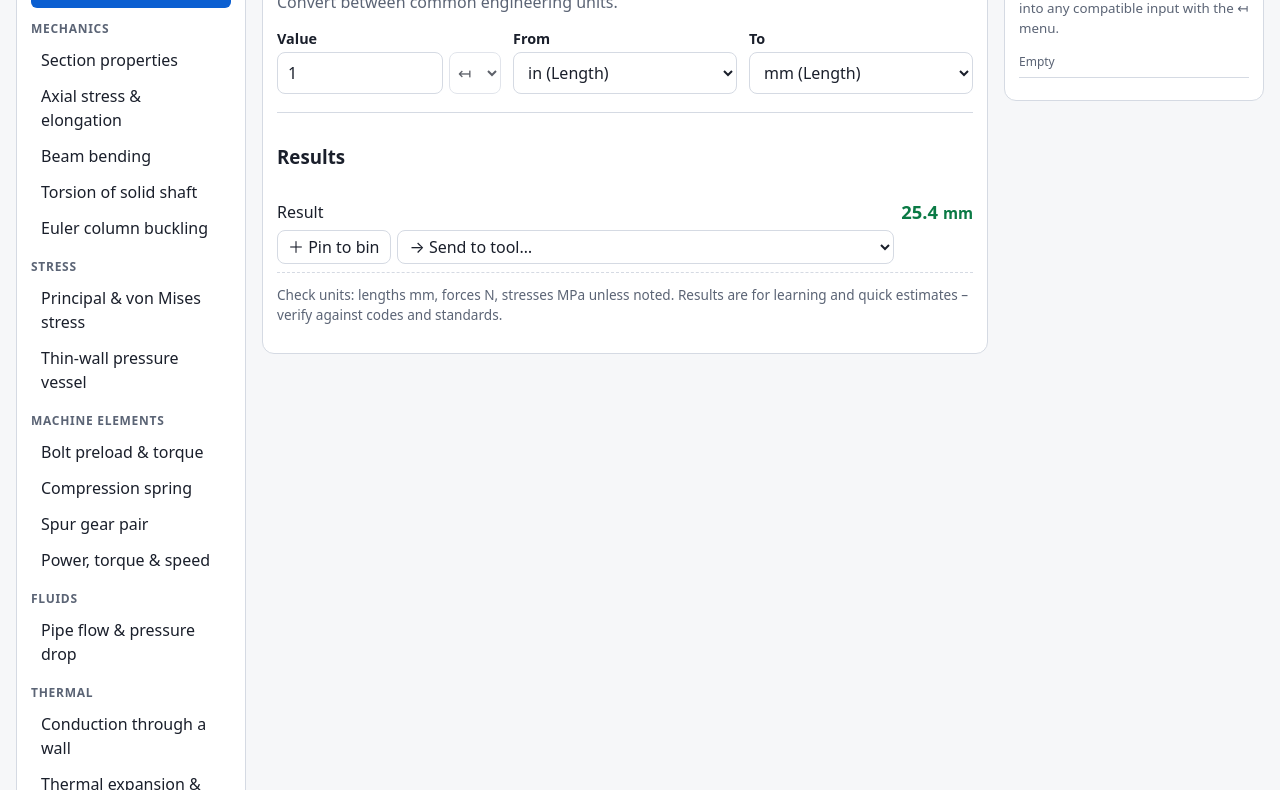
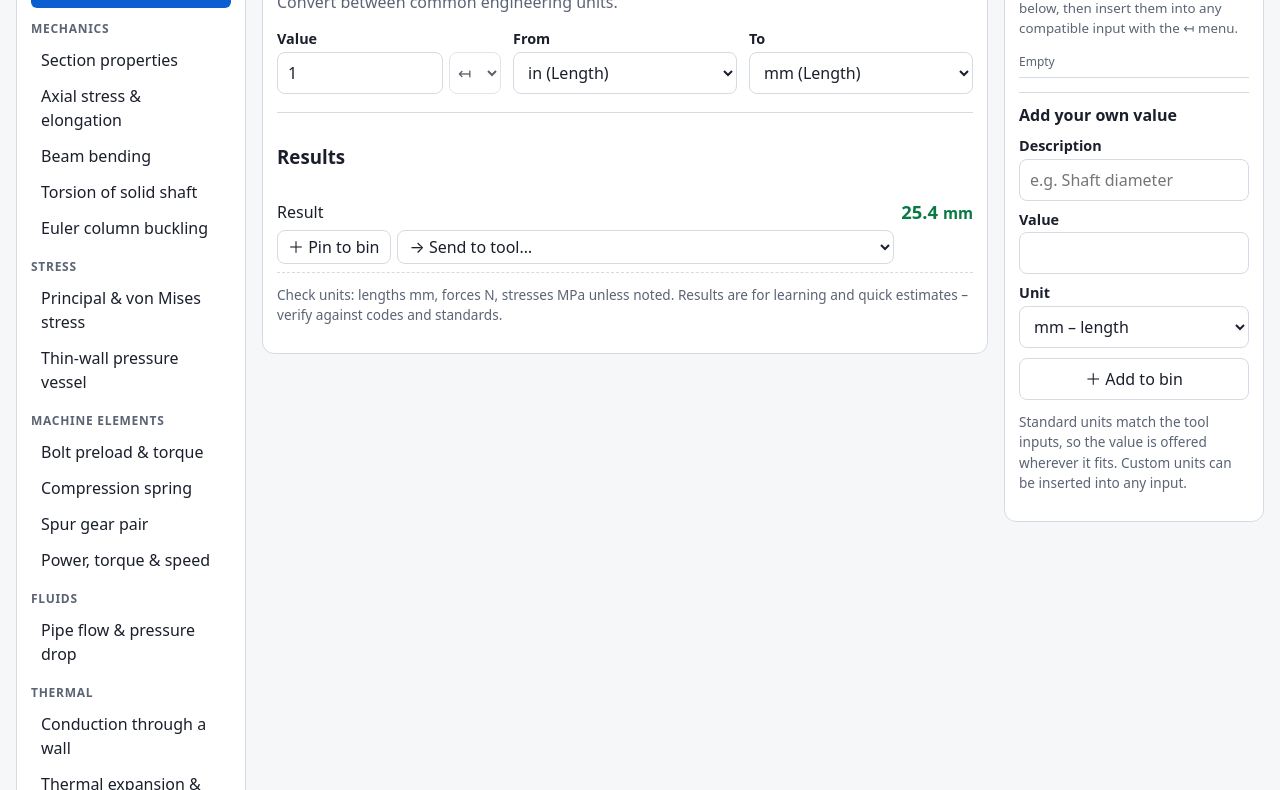
Before and after one commit to Argenrise/Landing-Page, a plain HTML site: page MechCalcs.html in a window 1280 px wide. Shown: the part 148-938 px from the top of the page. Drawn offline with Linux system fonts and the light colour scheme.

Commit message:
Update MechCalcs.html

```diff
--- a/MechCalcs.html
+++ b/MechCalcs.html
@@ -1,7 +1,7 @@
 <!DOCTYPE html>
 <html lang="en"><head><meta charset="utf-8">
 <meta name="viewport" content="width=device-width, initial-scale=1, viewport-fit=cover">
-<title>MechKit – Mechanical Engineering Toolkit</title>
+<title>MechKit - Mechanical Engineering Toolkit</title>
 <style>
 :root{box-sizing:border-box;padding-top:env(safe-area-inset-top,0px);padding-bottom:env(safe-area-inset-bottom,0px);--bg:#f6f7f9;--sf:#fff;--tx:#1a1f2b;--mu:#5b6475;--ac:#0b5fd1;--ac2:#e4eeff;--bd:#d5dae3;--ok:#0a7a45}
 @media(prefers-color-scheme:dark){:root:not([data-theme=light]){color-scheme:dark;--bg:#12151c;--sf:#1b1f29;--tx:#e8ebf2;--mu:#9aa3b5;--ac:#6aa8ff;--ac2:#1f3354;--bd:#343b4b;--ok:#4cd08a}}
@@ -35,6 +35,7 @@ td button{min-height:28px;padding:2px 8px;border-style:dashed}
 .bin li{display:flex;justify-content:space-between;gap:6px;padding:6px 0;border-bottom:1px solid var(--bd);font-size:.9rem;list-style:none}
 .bin ul{padding:0;margin:8px 0}.bin small{color:var(--mu);display:block}
 .note{color:var(--mu);font-size:.85rem;margin-top:12px}
+#add{margin-top:14px;border-top:1px solid var(--bd);padding-top:10px}#add h3{margin:0 0 4px;font-size:1rem}#add .f{margin-top:8px}#add button{margin-top:10px;width:100%}[hidden]{display:none!important}
 #st{position:fixed;bottom:16px;left:50%;transform:translateX(-50%);background:var(--tx);color:var(--bg);padding:8px 14px;border-radius:20px;opacity:0;transition:opacity .2s;pointer-events:none}#st.on{opacity:1}
 @media(max-width:960px){.wrap{grid-template-columns:1fr}nav{display:none}nav.open{display:block}#menu{display:inline-block}}
 @media(min-width:961px){#menu{display:none}}
@@ -43,7 +44,14 @@ td button{min-height:28px;padding:2px 8px;border-style:dashed}
 <header><button id="menu" aria-expanded="false" aria-controls="nav">☰ Tools</button><h1>MechKit</h1>
 <input type="search" id="q" placeholder="Search tools…" aria-label="Search tools"></header>
 <div class="wrap"><nav id="nav" aria-label="Tools"></nav><main id="main" tabindex="-1"></main>
-<aside id="bin" class="bin" aria-label="Chain bin"></aside></div>
+<aside id="bin" class="bin" aria-label="Chain bin"><div id="binl"></div>
+<form id="add" aria-labelledby="addh"><h3 id="addh">Add your own value</h3>
+<div class="f"><label for="ad">Description</label><input id="ad" required maxlength="60" placeholder="e.g. Shaft diameter"></div>
+<div class="f"><label for="av">Value</label><input id="av" type="number" step="any" inputmode="decimal" required></div>
+<div class="f"><label for="au">Unit</label><select id="au"></select></div>
+<div class="f" id="acw" hidden><label for="ac">Custom unit</label><input id="ac" maxlength="20" placeholder="e.g. W/m·K"></div>
+<button type="submit">＋ Add to bin</button>
+<p class="note">Standard units match the tool inputs, so the value is offered wherever it fits. Custom units can be inserted into any input.</p></form></aside></div>
 <div id="st" role="status" aria-live="polite"></div>
 <script>
 const PI=Math.PI,DG=PI/180,I=(k,l,u,kind,v)=>({k,l,u,kind,v}),O=(l,u,kind,val)=>({l,u,kind,val}),Sel=(k,l,o,v)=>({k,l,o,v});
@@ -135,7 +143,7 @@ if(Object.values(v).some(x=>x!==x)){el.innerHTML='<p class="p">Enter every input
 outs=cur.run(v);el.innerHTML='<h3>Results</h3>'+outs.map((o,n)=>{if(o.msg)return`<p>${o.msg}</p>`;const tg=T.filter(t=>t.id!=cur.id).map(t=>({t,l:t.in.filter(i=>ok(i,o.kind))})).filter(x=>x.l.length);
 return`<div class="o"><span>${o.l}</span><b>${f(o.val)} <small>${o.u||''}</small></b><div class="a"><button data-pin="${n}">＋ Pin to bin</button><select data-send="${n}" aria-label="Send ${o.l} to another tool"><option value="">→ Send to tool…</option>${tg.map(x=>`<optgroup label="${x.t.n}">${x.l.map(i=>`<option value="${x.t.id}|${i.k}">${i.l}</option>`).join('')}</optgroup>`).join('')}</select></div></div>`}).join('')+'<p class="note">Check units: lengths mm, forces N, stresses MPa unless noted. Results are for learning and quick estimates – verify against codes and standards.</p>'}
 function pickers(){document.querySelectorAll('[data-pick]').forEach(s=>{const i=cur.in.find(x=>x.k==s.dataset.pick),c=bin.filter(b=>ok(i,b.kind));s.innerHTML='<option value="">↤</option>'+c.map(b=>`<option value="${b.id}">${b.l}: ${f(b.val)} ${b.u||''}</option>`).join('');s.disabled=!c.length;s.title=c.length?'Insert value from bin':'No compatible values in bin'})}
-function binui(){$('#bin').innerHTML=`<h2 style="font-size:1.05rem">Chain bin</h2><p class="p" style="margin:0"><small>Pin results here, then insert them into any compatible input with the ↤ menu.</small></p><ul>${bin.map(b=>`<li><span><b>${f(b.val)}</b> ${b.u||''}<small>${b.l}</small></span><button data-del="${b.id}" aria-label="Remove ${b.l}">✕</button></li>`).join('')||'<li><small>Empty</small></li>'}</ul>${bin.length?'<button data-clr>Clear all</button>':''}`;if(cur&&cur.in)pickers()}
+function binui(){$('#binl').innerHTML=`<h2 style="font-size:1.05rem">Chain bin</h2><p class="p" style="margin:0"><small>Pin results here or add your own below, then insert them into any compatible input with the ↤ menu.</small></p><ul>${bin.map(b=>`<li><span><b>${f(b.val)}</b> ${b.u||''}<small>${b.l}</small></span><button data-del="${b.id}" aria-label="Remove ${b.l}">✕</button></li>`).join('')||'<li><small>Empty</small></li>'}</ul>${bin.length?'<button data-clr>Clear all</button>':''}`;if(cur&&cur.in)pickers()}
 function pin(l,val,kind,u){bin.unshift({id:++nid,l,val,kind,u});binui();say('Pinned: '+l)}
 document.addEventListener('click',e=>{const b=e.target.closest('button');if(!b)return;const d=b.dataset;
 if(d.pin!==undefined){const o=outs[d.pin];pin(cur.n+' – '+o.l,o.val,o.kind,o.u)}
@@ -148,5 +156,9 @@ if(d.k)calc();
 if(d.pick&&t.value){const b=bin.find(x=>x.id==t.value);$('#i_'+d.pick).value=+b.val.toPrecision(8);t.selectedIndex=0;calc();say('Inserted '+f(b.val))}
 if(d.send&&t.value){const o=outs[d.send],[id,k]=t.value.split('|');(S[id]=S[id]||{})[k]=+o.val.toPrecision(8);location.hash=id;say('Sent '+f(o.val)+' to '+T.find(x=>x.id==id).n)}});
 addEventListener('hashchange',()=>{show(location.hash.slice(1));$('#nav').classList.remove('open')});
+const BU=[['mm','L','length'],['m','Lm','length'],['N','F','force'],['MPa','S','stress / pressure'],['N·m','T','torque / moment'],['GPa','E','modulus'],['mm²','A','area'],['mm⁴','I','second moment'],['mm³','Z','section modulus'],['rpm','N','speed'],['kW','Pk','power'],['W','Pw','power / heat flow'],['°C','C','temperature'],['kPa','Pkpa','pressure'],['kJ','Qk','energy'],['kg','M','mass'],['kg/m³','rho','density'],['µm/m·K','alpha','expansion coeff.'],['m/s','v','velocity'],['L/min','Q','flow rate'],['deg','deg','angle'],['(none)','n','dimensionless']];
+$('#au').innerHTML=BU.map(([u,k,n])=>`<option value="${k}|${u}">${u} – ${n}</option>`).join('')+'<option value="any|">Other (custom unit)…</option>';
+$('#au').onchange=e=>{$('#acw').hidden=!e.target.value.startsWith('any|')};
+$('#add').onsubmit=e=>{e.preventDefault();const[k,u]=$('#au').value.split('|');pin($('#ad').value.trim(),+$('#av').value,k,k=='any'?$('#ac').value.trim():u=='(none)'?'':u);e.target.reset();$('#acw').hidden=true;$('#ad').focus()};
 binui();show(location.hash.slice(1)||'conv');
 </script></body></html>
```
